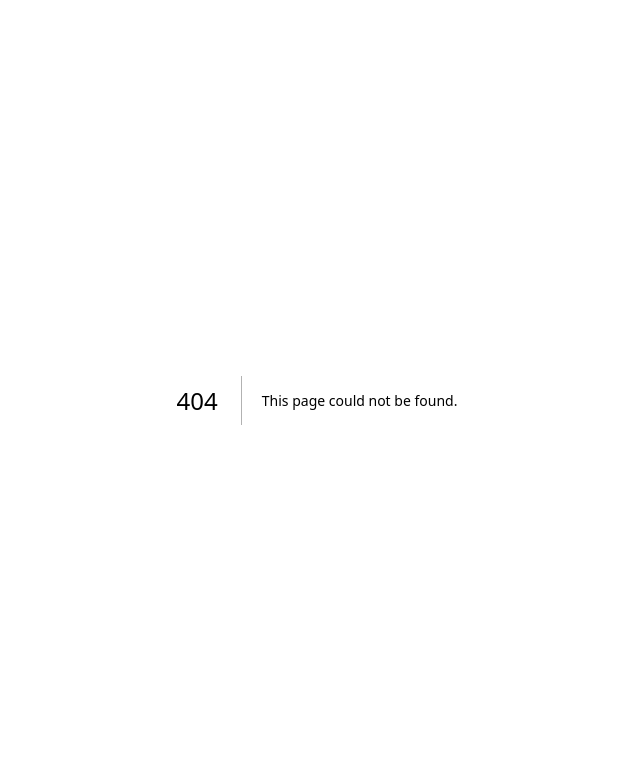
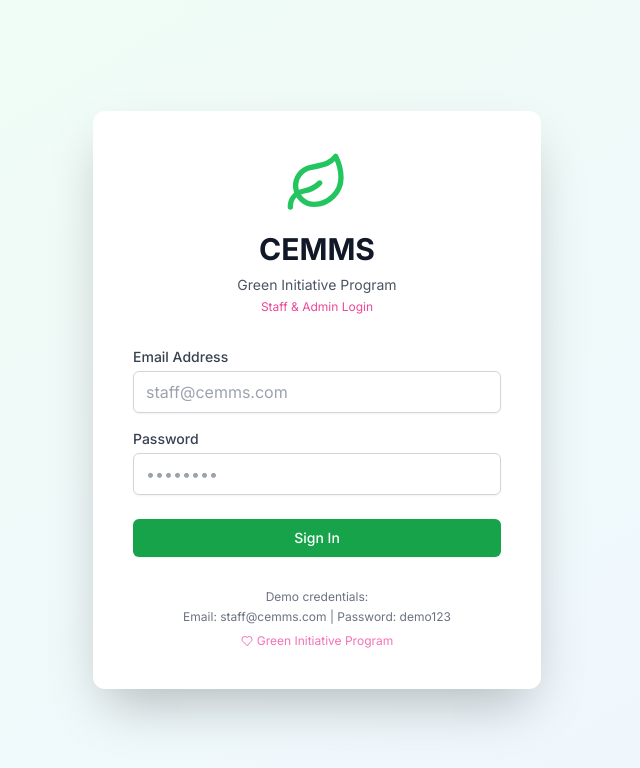
Before and after one commit to bsei76348-arch/cemms-web, a Next.js app: page /login in a window 1280 px wide. Before the commit this address had no page. Shown: the top 768 px of the page, without its empty margins (323-963 px from the left). Built offline with nearby package versions, Linux system fonts and the light colour scheme.

Commit message:
Add login page with Firebase auth

```diff
--- /dev/null
+++ b/app/login/page.tsx
@@ -0,0 +1,112 @@
+'use client';
+
+import { useState } from 'react';
+import { useRouter } from 'next/navigation';
+import Link from 'next/link';
+import { Leaf, Heart } from 'lucide-react';
+
+export default function LoginPage() {
+  const router = useRouter();
+  const [email, setEmail] = useState('');
+  const [password, setPassword] = useState('');
+  const [error, setError] = useState('');
+  const [loading, setLoading] = useState(false);
+
+  const handleSubmit = async (e: React.FormEvent) => {
+    e.preventDefault();
+    setError('');
+    setLoading(true);
+
+    try {
+      // Dynamic import for Firebase to avoid SSR issues
+      const { signInWithEmailAndPassword } = await import('firebase/auth');
+      const { auth } = await import('@/lib/firebase');
+
+      await signInWithEmailAndPassword(auth, email, password);
+      router.push('/staff/dashboard'); // or '/admin/dashboard' based on role
+    } catch (err: any) {
+      console.error('Login error:', err);
+      if (err.code === 'auth/user-not-found') {
+        setError('No account found with this email');
+      } else if (err.code === 'auth/wrong-password') {
+        setError('Incorrect password');
+      } else if (err.code === 'auth/invalid-email') {
+        setError('Invalid email format');
+      } else {
+        setError('Login failed. Please try again.');
+      }
+    } finally {
+      setLoading(false);
+    }
+  };
+
+  return (
+    <div className="min-h-screen flex items-center justify-center bg-gradient-to-br from-green-50 to-blue-50">
+      <div className="max-w-md w-full space-y-8 p-10 bg-white rounded-xl shadow-2xl">
+        <div className="text-center">
+          <div className="flex justify-center mb-4">
+            <Leaf className="w-16 h-16 text-green-500" />
+          </div>
+          <h2 className="text-3xl font-bold text-gray-900">CEMMS</h2>
+          <p className="mt-2 text-sm text-gray-600">Green Initiative Program</p>
+          <p className="mt-1 text-xs text-pink-500">Staff & Admin Login</p>
+        </div>
+
+        <form className="mt-8 space-y-6" onSubmit={handleSubmit}>
+          {error && (
+            <div className="bg-red-50 border border-red-200 text-red-700 px-4 py-3 rounded-md text-sm">
+              {error}
+            </div>
+          )}
+
+          <div className="space-y-4">
+            <div>
+              <label className="block text-sm font-medium text-gray-700 mb-1">
+                Email Address
+              </label>
+              <input
+                type="email"
+                required
+                className="w-full px-3 py-2 border border-gray-300 rounded-md shadow-sm focus:outline-none focus:ring-green-500 focus:border-green-500"
+                placeholder="staff@cemms.com"
+                value={email}
+                onChange={(e) => setEmail(e.target.value)}
+              />
+            </div>
+
+            <div>
+              <label className="block text-sm font-medium text-gray-700 mb-1">
+                Password
+              </label>
+              <input
+                type="password"
+                required
+                className="w-full px-3 py-2 border border-gray-300 rounded-md shadow-sm focus:outline-none focus:ring-green-500 focus:border-green-500"
+                placeholder="••••••••"
+                value={password}
+                onChange={(e) => setPassword(e.target.value)}
+              />
+            </div>
+          </div>
+
+          <button
+            type="submit"
+            disabled={loading}
+            className="w-full flex justify-center py-2 px-4 border border-transparent rounded-md shadow-sm text-sm font-medium text-white bg-green-600 hover:bg-green-700 focus:outline-none focus:ring-2 focus:ring-offset-2 focus:ring-green-500 disabled:opacity-50 disabled:cursor-not-allowed"
+          >
+            {loading ? 'Signing in...' : 'Sign In'}
+          </button>
+        </form>
+
+        <div className="text-center text-xs text-gray-500 mt-4">
+          <p>Demo credentials:</p>
+          <p className="mt-1">Email: staff@cemms.com | Password: demo123</p>
+          <p className="mt-2 text-pink-400">
+            <Heart className="w-3 h-3 inline -mt-0.5 mr-1" />
+            Green Initiative Program
+          </p>
+        </div>
+      </div>
+    </div>
+  );
+}
```
